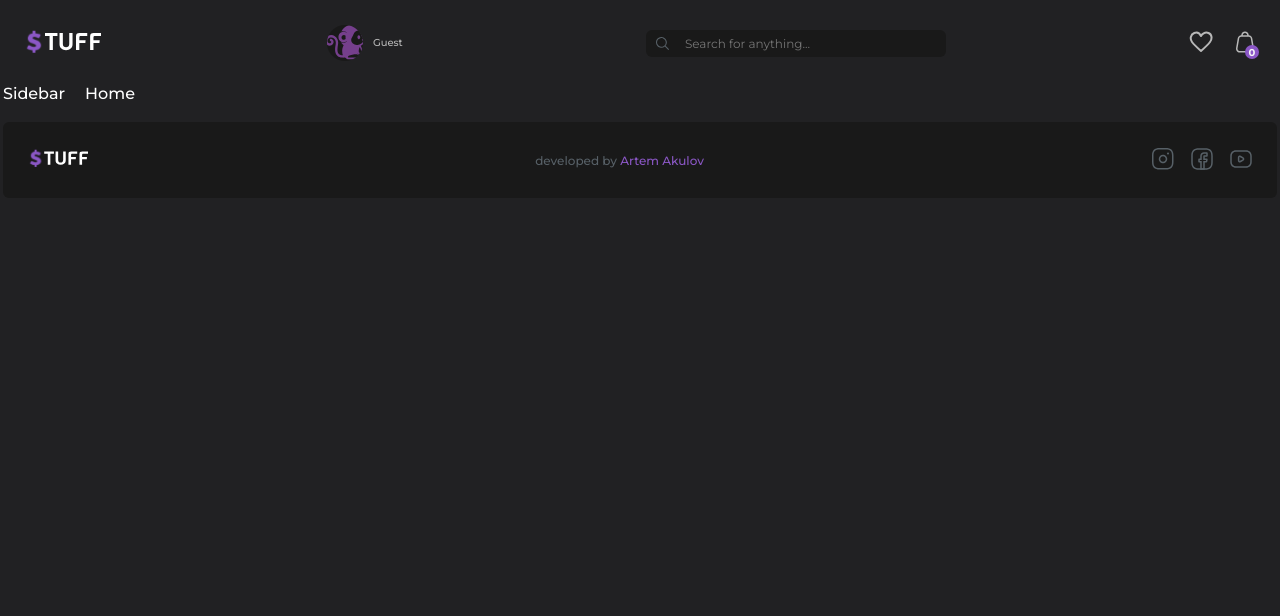
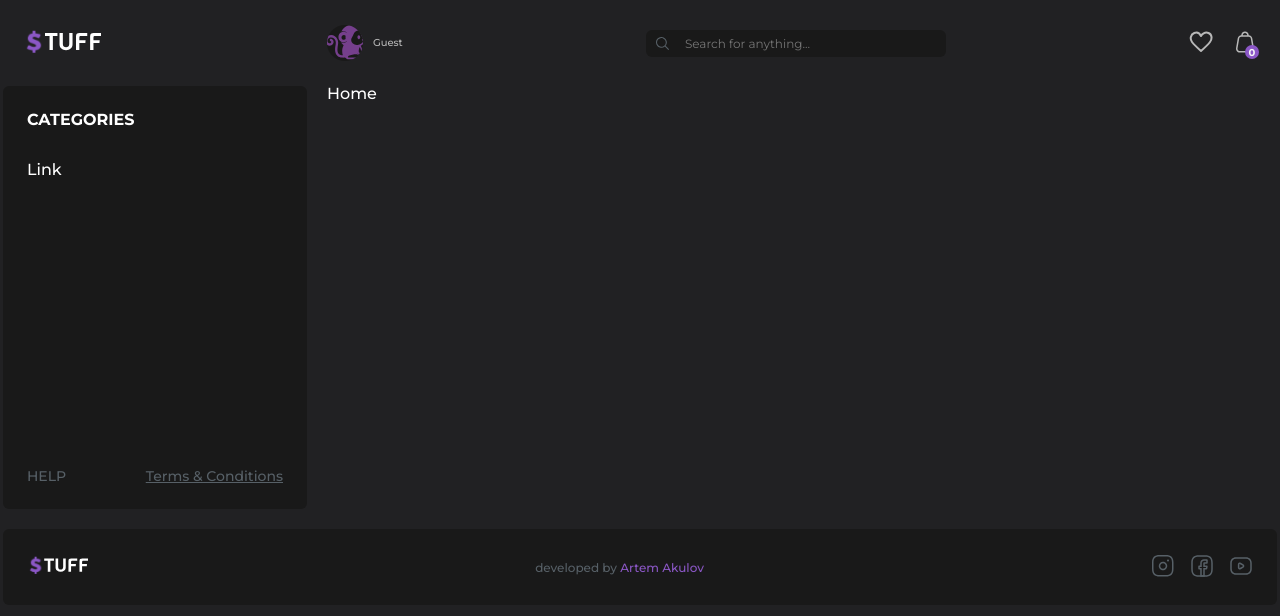
Before and after one commit to artyomakulov/myWebstore, a React (Create React App) app: page / in a window 1280 px wide. Shown: the top 616 px of the page. Built offline with nearby package versions, Linux system fonts and the light colour scheme; a web font is replaced by a local one.

Commit message:
add sidebar

```diff
--- a/src/components/Sidebar/Sidebar.jsx
+++ b/src/components/Sidebar/Sidebar.jsx
@@ -1,9 +1,33 @@
-import React from 'react'
+import React from "react";
+import css from "../../styles/Sidebar.module.css";
+import { NavLink } from "react-router-dom";
 
 const Sidebar = () => {
   return (
-    <div>Sidebar</div>
-  )
-}
+    <section className={css.sidebar}>
+      <div className={css.title}>CATEGORIES</div>
+      <nav>
+        <ul className={css.menu}>
+          <li>
+            <NavLink to={`/categories/${1}`}>Link</NavLink>
+          </li>
+        </ul>
+      </nav>
+      <div className={css.footer}>
+        <a href="/help" target="blank" className={css.link}>
+          HELP
+        </a>
+        <a
+          href="/terms"
+          target="blank"
+          className={css.link}
+          style={{ textDecoration: "underline" }}
+        >
+          Terms & Conditions
+        </a>
+      </div>
+    </section>
+  );
+};
 
-export default Sidebar
+export default Sidebar;
--- a/src/utils/routes.js
+++ b/src/utils/routes.js
@@ -1,4 +1,5 @@
 export const ROUTES = {
     HOME: "/",
     CART: "/cart",
+    CATEGORY: '/categories/:id'
 }
```
